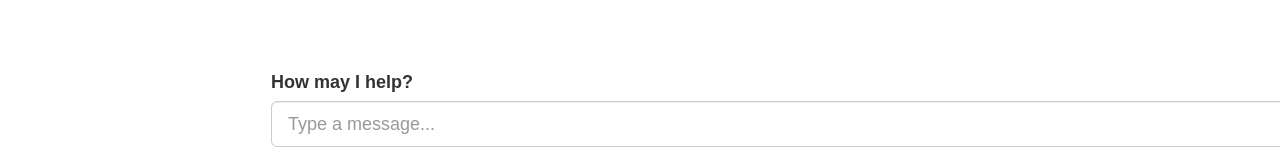
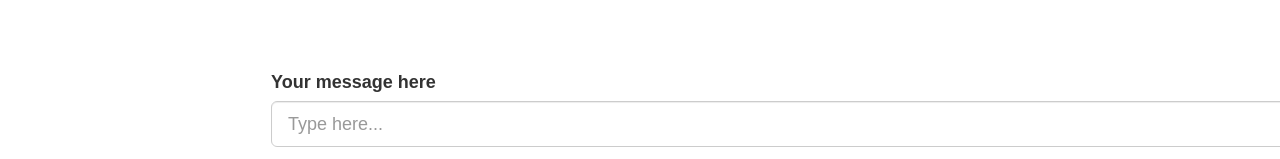
Before and after one commit to shlomizadok/starchat-demo, a React (Create React App) app: page / in a window 1280 px wide. Shown: the part 638-797 px from the top of the page. Built offline with nearby package versions, Linux system fonts and the light colour scheme.

Commit message:
changed a few messages

```diff
--- a/src/App.js
+++ b/src/App.js
@@ -32,7 +32,7 @@ class App extends Component {
         .set('Accept', 'application/json')
         .end(function (err, res) {
           if (err) {
-            self.handleJennyResponse('Got an error. Please talk with a human operator calling 800 000 000');
+            self.handleJennyResponse('Error. Please check StarChat is running correctly (see https://getjenny.github.io/starchat-doc/#test-the-installation)');
           } else {
             console.log(res)
             if (res && res.body) {
@@ -40,7 +40,7 @@ class App extends Component {
             }
 
             if (res.statusCode === 204) {
-              self.handleJennyResponse("Didn't get you (but I'm learning!). Try to rephrase?");
+              self.handleJennyResponse("Sorry, I don't understand what you are saying -I still have limited capacity. Please try with 'get test state' to test the installation or ask 'how to install'");
             }
           }
         });
@@ -87,12 +87,12 @@ class App extends Component {
           <FormGroup
             controlId="formBasicText"
           >
-          <ControlLabel>How may I help?</ControlLabel>
+          <ControlLabel>Your message here</ControlLabel>
           <FormControl
            bsSize="large"
             type="text"
             value={this.state.chatValue}
-            placeholder="Type a message..."
+            placeholder="Type here..."
             onKeyPress={this.handleKeyPress}
             onChange={this.handleChange}
           />
```
